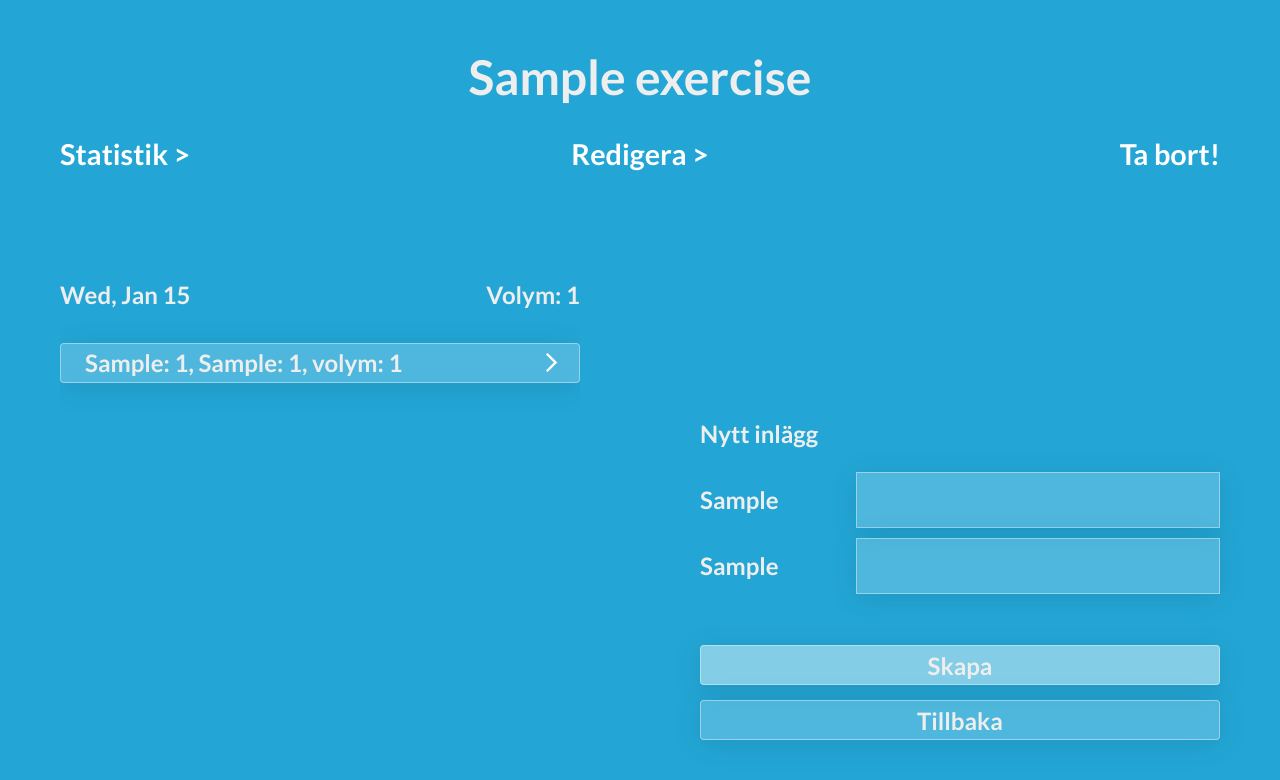
After one commit to ludvig-sandh/gym-tracker-website, a Flask app: page /exercise/1 in a window 1280 px wide. The commit adds this page. Shown: the top 780 px of the page. Run offline with Flask 3, Linux system fonts and the light colour scheme; the visitor is signed in with stand-in values (Sample User, id 1); tables that the repository leaves empty hold one stand-in row (values such as "Sample post").

Commit message:
feat: add page for displaying all entries for an exercise

```diff
--- a/app/routes.py
+++ b/app/routes.py
@@ -1,9 +1,10 @@
+import datetime
 from functools import wraps
 
 from flask import Blueprint, g, redirect, render_template, request, session, url_for
 
 from app.extensions import db
-from app.models import Exercise, MuscleGroup, User
+from app.models import Exercise, ExerciseEntry, MuscleGroup, User
 
 
 main = Blueprint("main", __name__)
@@ -148,6 +149,118 @@ def exercises_index():
     )
 
 
+def _format_entry_value(value):
+    if value is None:
+        return None
+    return int(value) if value == int(value) else value
+
+
+def _build_exercise_days(exercise):
+    entries = (
+        ExerciseEntry.query.filter_by(exercise_id=exercise.id)
+        .order_by(ExerciseEntry.created_at.desc(), ExerciseEntry.id.desc())
+        .all()
+    )
+
+    days = []
+    today = datetime.datetime.today().date()
+
+    for entry in entries:
+        entry_date = entry.created_at.date()
+
+        if not days or days[-1]["entry_date"] != entry_date:
+            if entry_date == today:
+                label_date = "Idag"
+            elif entry_date == today - datetime.timedelta(days=1):
+                label_date = "Igår"
+            else:
+                label_date = entry.created_at.strftime("%a, %b %d")
+
+            days.append(
+                {
+                    "entry_date": entry_date,
+                    "date": label_date,
+                    "volume": 0,
+                    "entries": [],
+                }
+            )
+
+        value1 = _format_entry_value(entry.value1)
+        value2 = _format_entry_value(entry.value2)
+        label_parts = [f"{exercise.param1}: {value1}"]
+
+        if exercise.param2 and value2 is not None:
+            label_parts.append(f"{exercise.param2}: {value2}")
+            days[-1]["volume"] += entry.value1 * entry.value2
+            label_parts.append(f"volym: {_format_entry_value(entry.value1 * entry.value2)}")
+
+        days[-1]["entries"].append(
+            {
+                "entry": entry,
+                "label": ", ".join(label_parts),
+            }
+        )
+
+    for day in days:
+        day.pop("entry_date", None)
+        day["volume"] = _format_entry_value(day["volume"])
+
+    return days
+
+
+@main.route("/exercise/<int:exercise_id>")
+@main.route("/exercises/<int:exercise_id>")
+@login_required
+def exercises_show(exercise_id):
+    exercise = Exercise.query.filter_by(id=exercise_id, user_id=g.user.id).first()
+
+    if exercise is None:
+        return display_error("Denna övningen finns inte.", url_for("main.exercises_index"))
+
+    return render_template(
+        "exercises/show.html",
+        mobile=mobile(),
+        title=exercise.name,
+        exercise=exercise,
+        days=_build_exercise_days(exercise),
+    )
+
+
+@main.route("/exercise/<int:exercise_id>/entries", methods=["POST"])
+@main.route("/exercises/<int:exercise_id>/entries", methods=["POST"])
+@login_required
+def exercise_entries_create(exercise_id):
+    exercise = Exercise.query.filter_by(id=exercise_id, user_id=g.user.id).first()
+
+    if exercise is None:
+        return display_error("Denna övningen finns inte.", url_for("main.exercises_index"))
+
+    value1_raw = request.form.get("value1", "").strip()
+    value2_raw = request.form.get("value2", "").strip()
+
+    if not value1_raw:
+        return display_error("Första värdet får inte vara tomt.", url_for("main.exercises_show", exercise_id=exercise.id))
+
+    if exercise.param2 and not value2_raw:
+        return display_error("Andra värdet får inte vara tomt.", url_for("main.exercises_show", exercise_id=exercise.id))
+
+    try:
+        value1 = float(value1_raw)
+        value2 = float(value2_raw) if value2_raw else None
+    except ValueError:
+        return display_error("Värdena måste vara siffror.", url_for("main.exercises_show", exercise_id=exercise.id))
+
+    entry = ExerciseEntry(
+        exercise_id=exercise.id,
+        value1=value1,
+        value2=value2,
+    )
+    db.session.add(entry)
+    db.session.commit()
+
+    return redirect(url_for("main.exercises_show", exercise_id=exercise.id))
+
+
 @main.route("/exercise/new", methods=["GET", "POST"])
 @main.route("/exercises/new", methods=["GET", "POST"])
 @login_required
--- /dev/null
+++ b/app/static/css/desktop/exercises/show.css
@@ -0,0 +1,125 @@
+.blue_box {
+    position: absolute;
+}
+
+.text_and_field {
+    display: flex;
+    align-items: center;
+}
+
+.new_post_container {
+    position: absolute;
+}
+
+.input_field {
+    position: absolute;
+    right: 0;
+    width: 70%;
+}
+
+.links {
+    display: flex;
+}
+
+.center {
+    text-align: center;
+}
+
+.right {
+    text-align: right;
+}
+
+.left, .center, .right {
+    width: 40%;
+}
+
+.list {
+    position: absolute;
+    top: 15rem;
+
+    overflow-y: scroll;
+
+    -ms-overflow-style: none;  /* IE and Edge */
+    scrollbar-width: none;  /* Firefox */
+}
+
+.list::-webkit-scrollbar {
+    display: none;
+}
+
+
+.list > .box {
+    margin-top: 0.6rem;
+}
+
+.list > .flexrow:not(:first-child) {
+    margin-top: 30px;
+}
+
+.text_right {
+    text-align: right;
+    position: absolute;
+    right: 0px;
+}
+
+.flexrow {
+    display: inline-flex;
+    flex-direction: row;
+    align-items: center;
+    width: 100%;
+}
+
+.flexrow > * {
+    margin-bottom: 1.5rem;
+}
+
+
+/* For mobile */
+@media screen and (max-width: 768px) {
+    .list {
+        width: calc(100% - 120px);
+        bottom: 38rem;
+    }
+
+    .new_post_container {
+        width: calc(100% - 120px);
+        bottom: 300px;
+    }
+
+    .blue_box {
+        width: calc(100% - 120px);
+        bottom: 150px;
+    }
+
+    .text_and_field {
+        margin-top: 60px;
+    }
+}
+
+/* For desktop */
+@media screen and (min-width: 769px) {
+    .list {
+        width: calc(50% - 120px);
+        bottom: 60px;
+    }
+
+    .new_post_container {
+        width: calc(50% - 120px);
+        transform: translateX(calc(100% + 120px));
+        bottom: calc(140px + 10vh);
+    }
+
+    .blue_box {
+        width: calc(50% - 120px);
+        transform: translateX(calc(100% + 120px));
+        bottom: calc(75px + 5vh);
+    }
+
+    .back {
+        transform: translateX(calc(100% + 120px));
+    }
+
+    .text_and_field {
+        margin-top: calc(2rem + 5px);
+    }
+}
--- a/app/templates/exercises/exercises.html
+++ b/app/templates/exercises/exercises.html
@@ -36,13 +36,13 @@
         </div>
         <div class="övningar_wrapper">
             {% for exercise in exercises %}
-                <div class="box">
+                <a class="box link" href="{{ url_for('main.exercises_show', exercise_id=exercise.id) }}">
                     <h4 class="text">{{exercise.name}}</h4>
                     {% if exercise.is_favorited %}
                         <img class="star" src="/static/img/star.svg" alt="Favorit">
                     {% endif %}
                     <img class="arrow" src="/static/img/arrow.svg" alt="">
-                </div>
+                </a>
             {% else %}
                 <div class="box">
                     <h4 class="text">Inga övningar hittades.</h4>
--- /dev/null
+++ b/app/templates/exercises/show.html
@@ -0,0 +1,58 @@
+{% extends 'layout.html' %}
+
+{% block css %}
+    {% if mobile == True %}
+        <link href="{{ url_for('static', filename='css/mobile/exercises/show.css') }}" rel="stylesheet">
+    {% else %}
+        <link href="{{ url_for('static', filename='css/desktop/exercises/show.css') }}" rel="stylesheet">
+    {% endif %}
+{% endblock %}
+
+{% block content %}
+    <div class="links">
+        <a class="subtitle link link_enabled left" href="/exercises/{{ exercise.id }}/statistics">Statistik ></a>
+        <a class="subtitle link link_enabled center" href="/exercises/{{ exercise.id }}/edit">Redigera ></a>
+        <a class="subtitle link link_enabled right"  href="/exercises/{{ exercise.id }}/delete">Ta bort!</a>
+    </div>
+
+    <div class="list margin_top_60px">
+        {% for day in days %}
+            <div class="flexrow">
+                <h4 class="text text_above">{{ day['date'] }}</h4>
+                <h4 class="text text_above text_right">Volym: {{ day['volume'] }}</h4>
+            </div>
+            {% for item in day['entries'] %}
+                <a class="box link" href="/exercises/{{ exercise.id }}/entries/{{ item['entry'].id }}/edit">
+                    <h4 class="text">{{ item['label'] }}</h4>
+                    <img class="arrow" src="/static/img/arrow.svg" alt="">
+                </a>
+            {% endfor %}
+        {% endfor %}
+    </div>
+
+    <form action="/exercises/{{ exercise.id }}/entries" method="post">
+        <div class="new_post_container">
+
+            <h4 class="text text_above">Nytt inlägg</h4>
+
+            {% if exercise.param1 %}
+                <div class="text_and_field">
+                    <h4 class="text">{{ exercise.param1 }}</h4>
+                    <input class="input_field" type="number" min="0", step="0.01" name="value1">
+                </div>
+            {% endif %}
+
+            {% if exercise.param2 %}
+                <div class="text_and_field">
+                    <h4 class="text">{{ exercise.param2 }}</h4>
+                    <input class="input_field" type="number" min="0", step="0.01" name="value2">
+                </div>
+            {% endif %}
+        </div>
+        <input class="text blue_box btn" type="submit" value="Skapa">
+    </form>
+
+    <a href="/exercises" class="back btn link">
+        <p class="text">Tillbaka</p>
+    </a>
+{% endblock %}
```
Also changed, not shown: app/static/css/mobile/exercises/show.css (added, +82 -0 lines).
